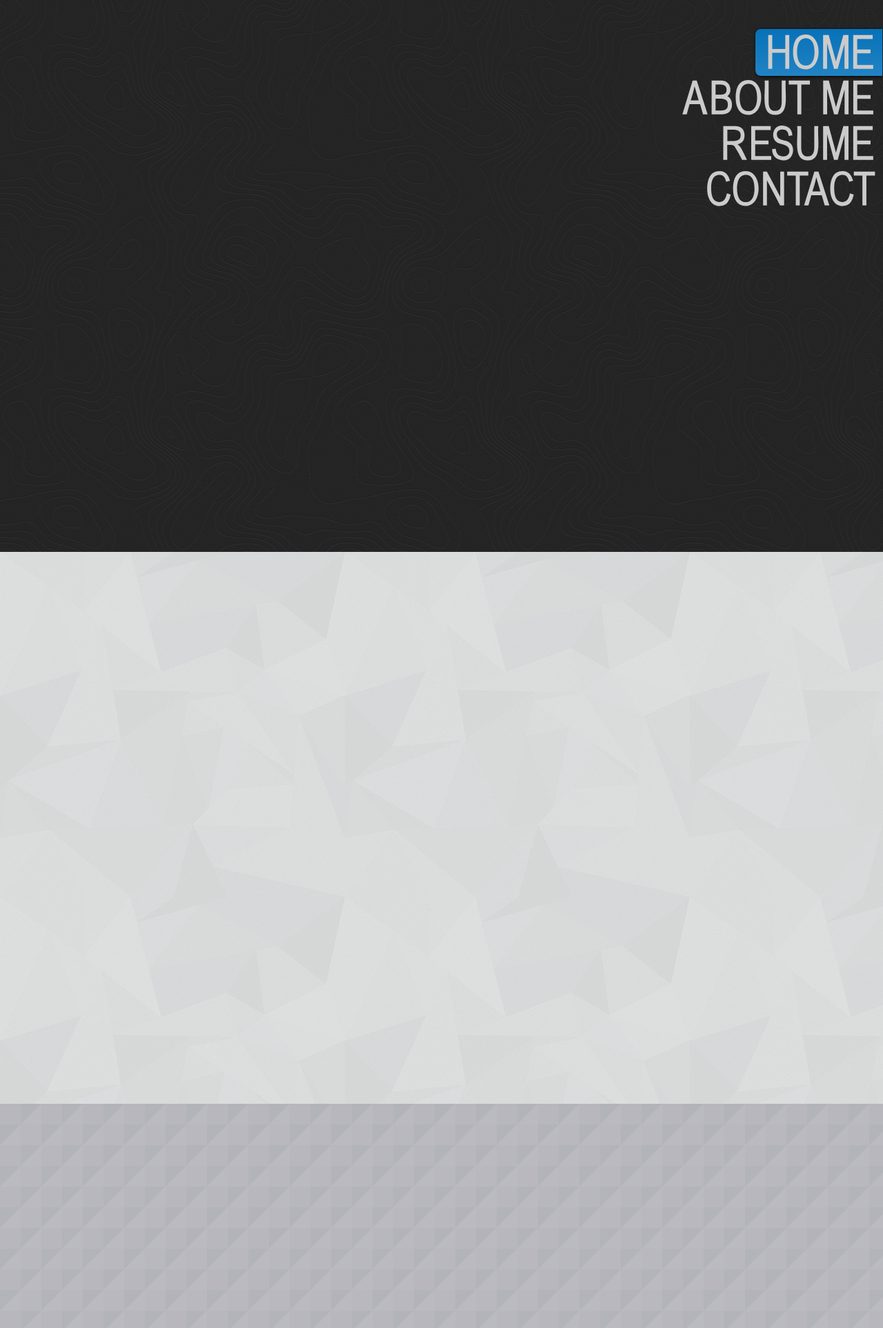
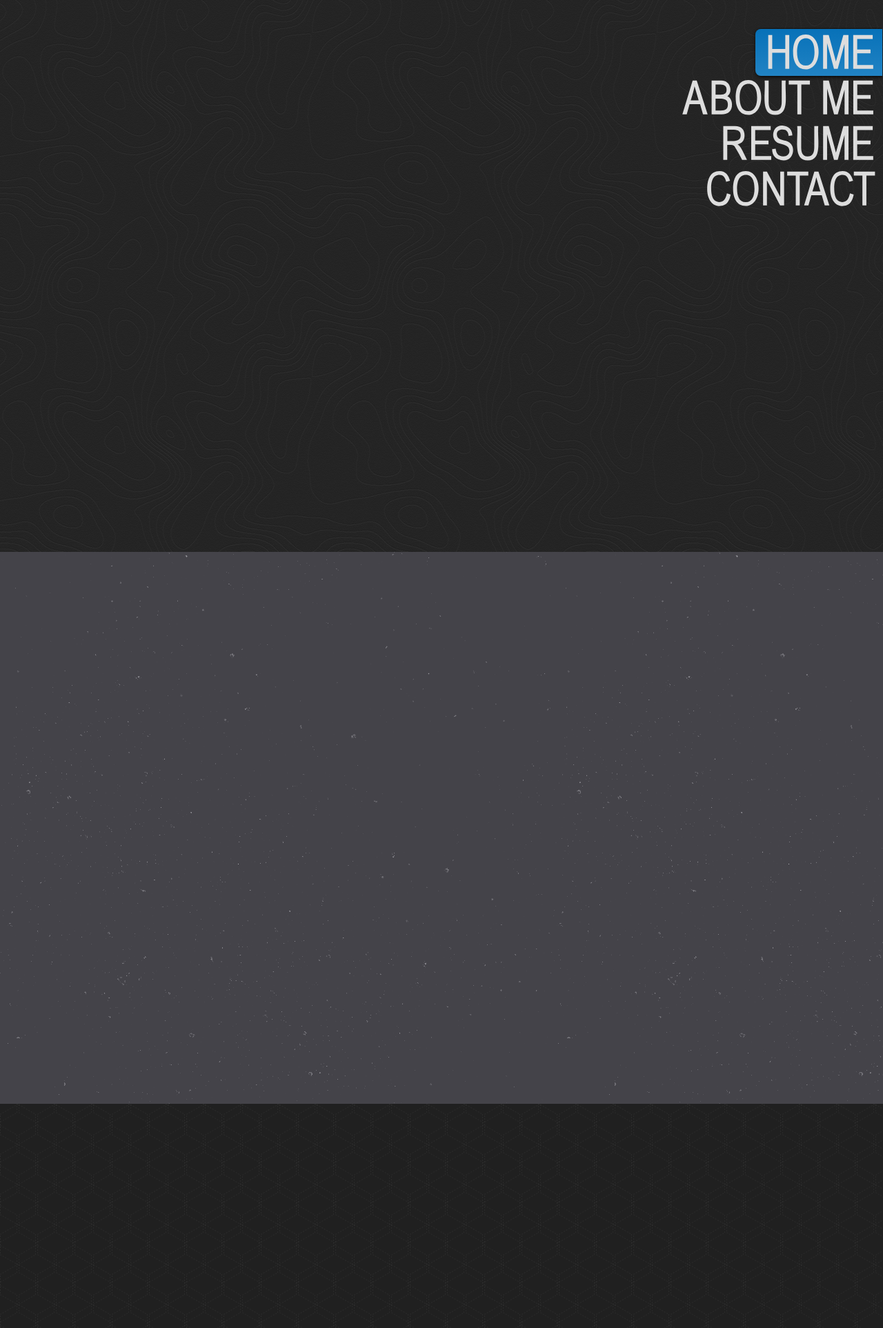
Before and after one commit to alexwforsythe/alexwforsythe.com, a Django app: page / in a window 1280 px wide. Shown: the top 1925 px of the page at 69% size. Run offline with Django 3.2, Linux system fonts and the light colour scheme; some libraries are stand-ins or nearby versions.

Commit message:
small css tweak

```diff
--- a/alexwforsythe/main/static/main/css/scrolling-layout.css
+++ b/alexwforsythe/main/static/main/css/scrolling-layout.css
@@ -102,11 +102,11 @@ html, body,
 }
 
 #fbsection2 {
-    background: url('../images/shattered.png') repeat top left;
+    background: url('../images/stardust.png') repeat top left;
 }
 
 #fbsection3 {
-    background: url('../images/triangular.png') repeat top left;
+    background: url('../images/use_your_illusion.png') repeat top left;
 }
 
 #fbsection4 {
@@ -175,8 +175,7 @@ ul {
     font-size: 66px;
     text-transform: uppercase;
     text-decoration: none;
-    /*color: #ddd;*/
-    color: #cbcbcb;
+    color: #ddd;
     outline: none;
     text-indent: 5px;
     z-index: 10;
@@ -190,10 +189,10 @@ ul {
 }
 
 /*Descriptions*/
-.slidingMenuDesc {
-    margin-top: 40px;
-    position: relative;
-}
+/*.slidingMenuDesc {*/
+    /*margin-top: 40px;*/
+    /*position: relative;*/
+/*}*/
 
 /*.slidingMenuDesc div {*/
     /*background: #2183c4;*/
```
